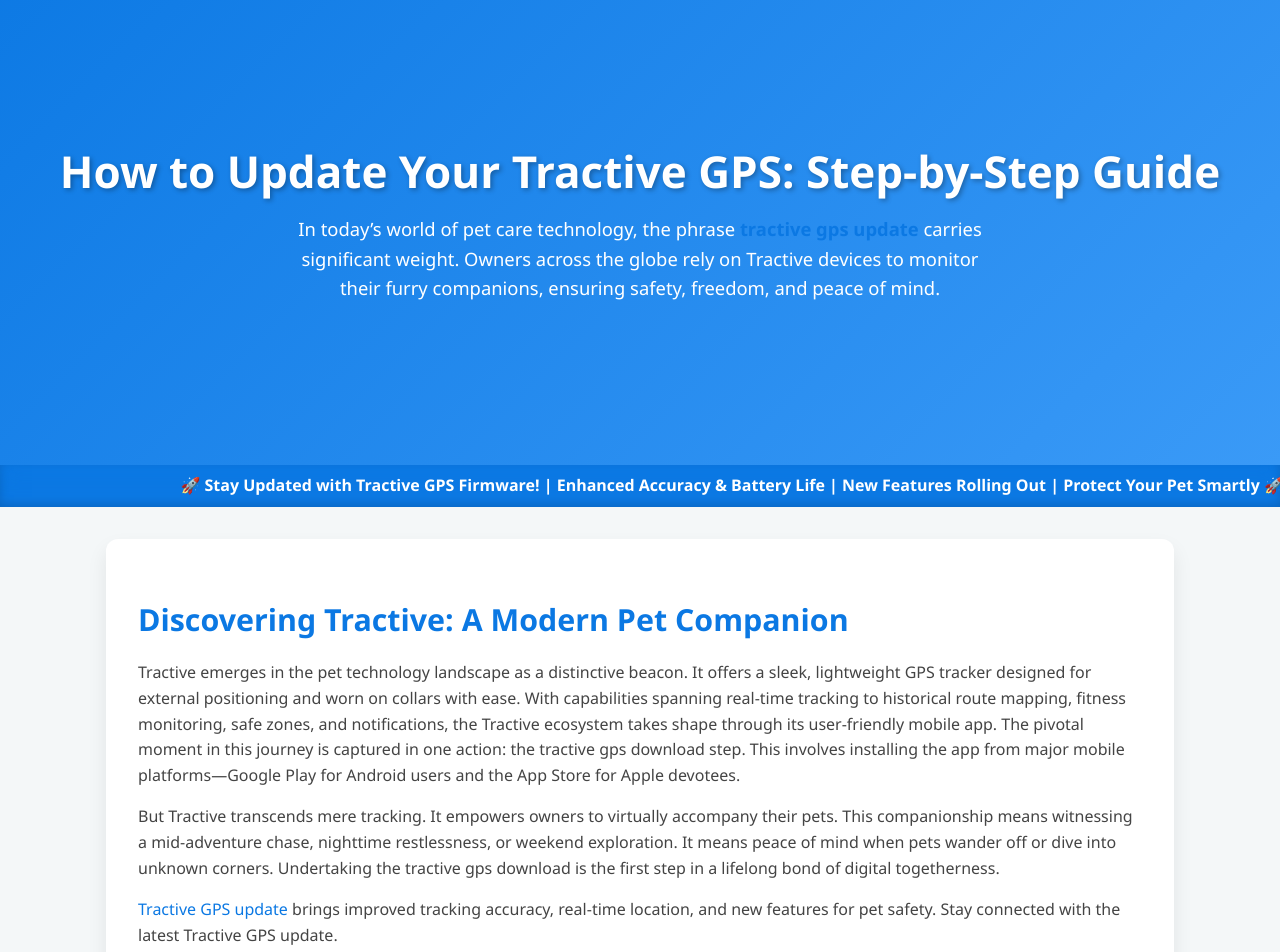
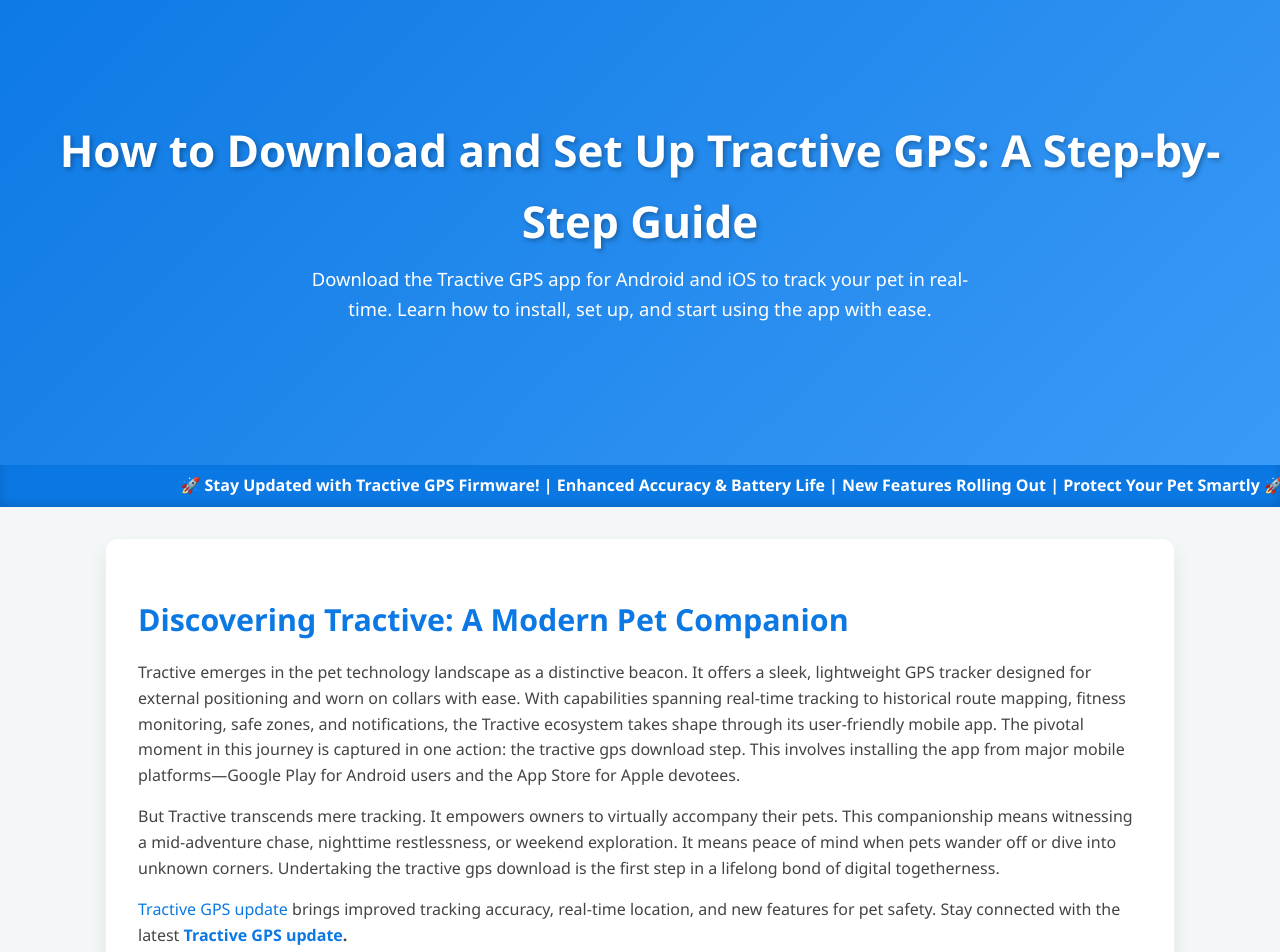
Before and after one commit to tractive-gps/tractivegpsdownload, a plain HTML site: page index.html in a window 1280 px wide. Shown: the part 160-1112 px from the top of the page. Drawn offline with Linux system fonts and the light colour scheme.

Commit message:
Update index.html

```diff
--- a/index.html
+++ b/index.html
@@ -270,8 +270,9 @@
 
 <div class="hero">
   <div>
-    <h2>How to Update Your Tractive GPS: Step-by-Step Guide</h2>
-    <p>In today’s world of pet care technology, the phrase <strong><a href="https://sites.google.com/view/tractivegps/">tractive gps update</a></strong> carries significant weight. Owners across the globe rely on Tractive devices to monitor their furry companions, ensuring safety, freedom, and peace of mind.</p>
+    <h2>How to Download and Set Up Tractive GPS: A Step-by-Step Guide</h2>
+    <p>Download the Tractive GPS app for Android and iOS to track your pet in real-time. Learn how to install, set up, and start using the app with ease.
+</p>
   </div>
 </div>
 
@@ -288,7 +289,7 @@
       <p>Tractive emerges in the pet technology landscape as a distinctive beacon. It offers a sleek, lightweight GPS tracker designed for external positioning and worn on collars with ease. With capabilities spanning real-time tracking to historical route mapping, fitness monitoring, safe zones, and notifications, the Tractive ecosystem takes shape through its user-friendly mobile app. The pivotal moment in this journey is captured in one action: the tractive gps download step. This involves installing the app from major mobile platforms—Google Play for Android users and the App Store for Apple devotees.</p>
 
       <p>But Tractive transcends mere tracking. It empowers owners to virtually accompany their pets. This companionship means witnessing a mid-adventure chase, nighttime restlessness, or weekend exploration. It means peace of mind when pets wander off or dive into unknown corners. Undertaking the tractive gps download is the first step in a lifelong bond of digital togetherness.</p>
-     <p><a href="https://tractivegps.pages.dev/">Tractive GPS update</a> brings improved tracking accuracy, real-time location, and new features for pet safety. Stay connected with the latest Tractive GPS update.     </p>
+     <p><a href="https://tractivegps.pages.dev/">Tractive GPS update</a> brings improved tracking accuracy, real-time location, and new features for pet safety. Stay connected with the latest  <strong><a href="https://sites.google.com/view/tractivegps/">Tractive GPS update</a>.     </p>
 
     <h3>The Emotional Pulse Behind the Download</h3>
       <p>Why do millions seek the tractive gps download? Often, the journey starts from a place of anxiety or learned urgency: a moment when a pet strays, doors open in distraction, or curiosity draws a feline away. In that instant, the heart races, hope wavers, and the mind conjures all possible scenarios.</p>
```
